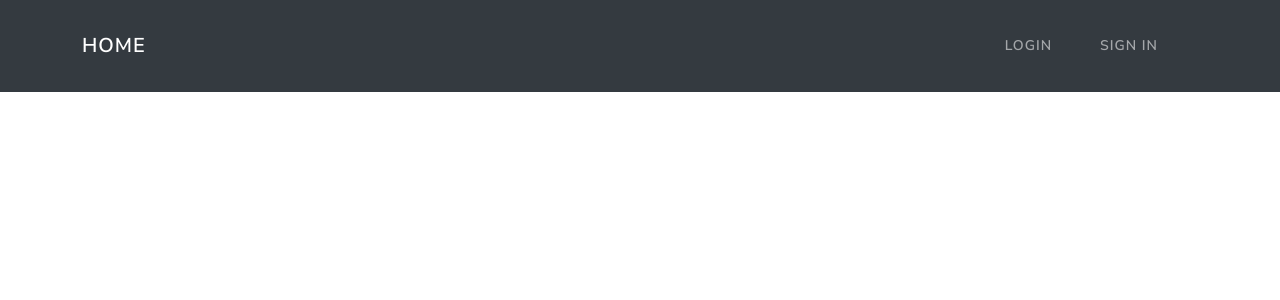
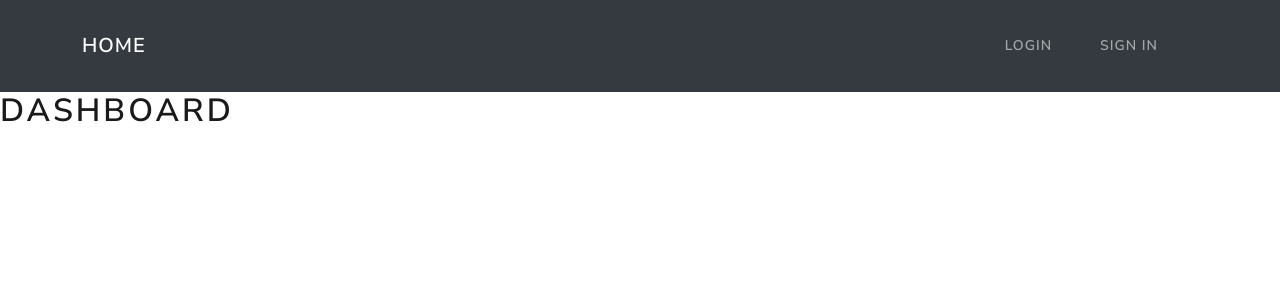
Before and after one commit to Frisianrage/application-tracker-frontend, a React (Create React App) app: page /dashboard in a window 1280 px wide. Before the commit this address had no page. Shown: the top 300 px of the page. Built offline with nearby package versions, Linux system fonts and the light colour scheme.

Commit message:
added registerscreen and dashboardscreen files
created dashboardscreen file, added route and header link

created registerscreen file and added route

```diff
--- a/src/App.js
+++ b/src/App.js
@@ -10,6 +10,8 @@ import UserListScreen from './screens/UserListScreen'
 import EmployerListScreen from './screens/EmployerListScreen'
 import ApplicationListScreen from './screens/ApplicationListScreen'
 import LoginScreen from './screens/LoginScreen'
+import DashboardScreen from './screens/DashboardScreen'
+import RegisterScreen from './screens/RegisterScreen'
 
 function App() {
   return (
@@ -20,6 +22,8 @@ function App() {
               <Route exact path='/' element={<HomeScreen />} />
               <Route exact path='/login' element={<LoginScreen />} />
               <Route exact path='/logout' element={<HomeScreen />} />
+              <Route exact path='/register' element={<RegisterScreen />} />
+              <Route exact path='/dashboard' element={<DashboardScreen />} />
               <Route exact path='/profile' element={<ProfileScreen />} />
               <Route exact path='/employers' element={<EmployerScreen />} />
               <Route exact path='/applications' element={<ApplicationScreen />} />
--- a/src/components/Header.js
+++ b/src/components/Header.js
@@ -36,6 +36,11 @@ const NavBar = () => {
                                     </LinkContainer>
                                 </NavDropdown>
                             </Nav.Item>)}
+                            <Nav.Item>
+                                <LinkContainer to='/dashboard'>
+                                    <Nav.Link><i className='fas fa-user'></i>Dashboard</Nav.Link>
+                                </LinkContainer>
+                            </Nav.Item>
                             <Nav.Item>
                                 <LinkContainer to='/profile'>
                                     <Nav.Link><i className='fas fa-user'></i>Profile</Nav.Link>
--- /dev/null
+++ b/src/screens/DashboardScreen.js
@@ -0,0 +1,9 @@
+import React from 'react'
+
+function DashboardScreen() {
+  return (
+        <h1>Dashboard</h1>
+  );
+}
+
+export default DashboardScreen
--- /dev/null
+++ b/src/screens/RegisterScreen.js
@@ -0,0 +1,9 @@
+import React from 'react'
+
+function RegisterScreen() {
+  return (
+        <h1>Register</h1>
+  );
+}
+
+export default RegisterScreen
```
